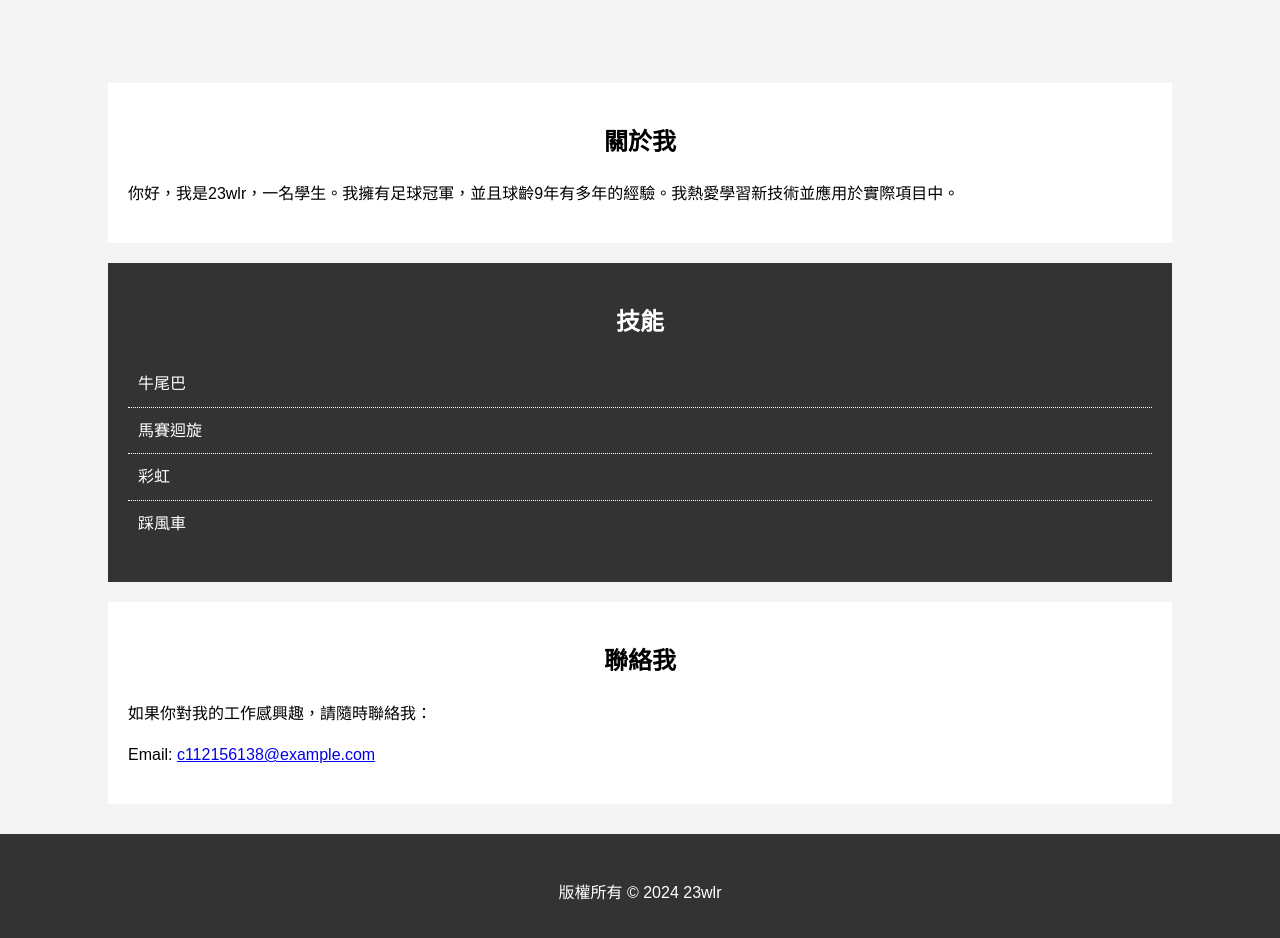
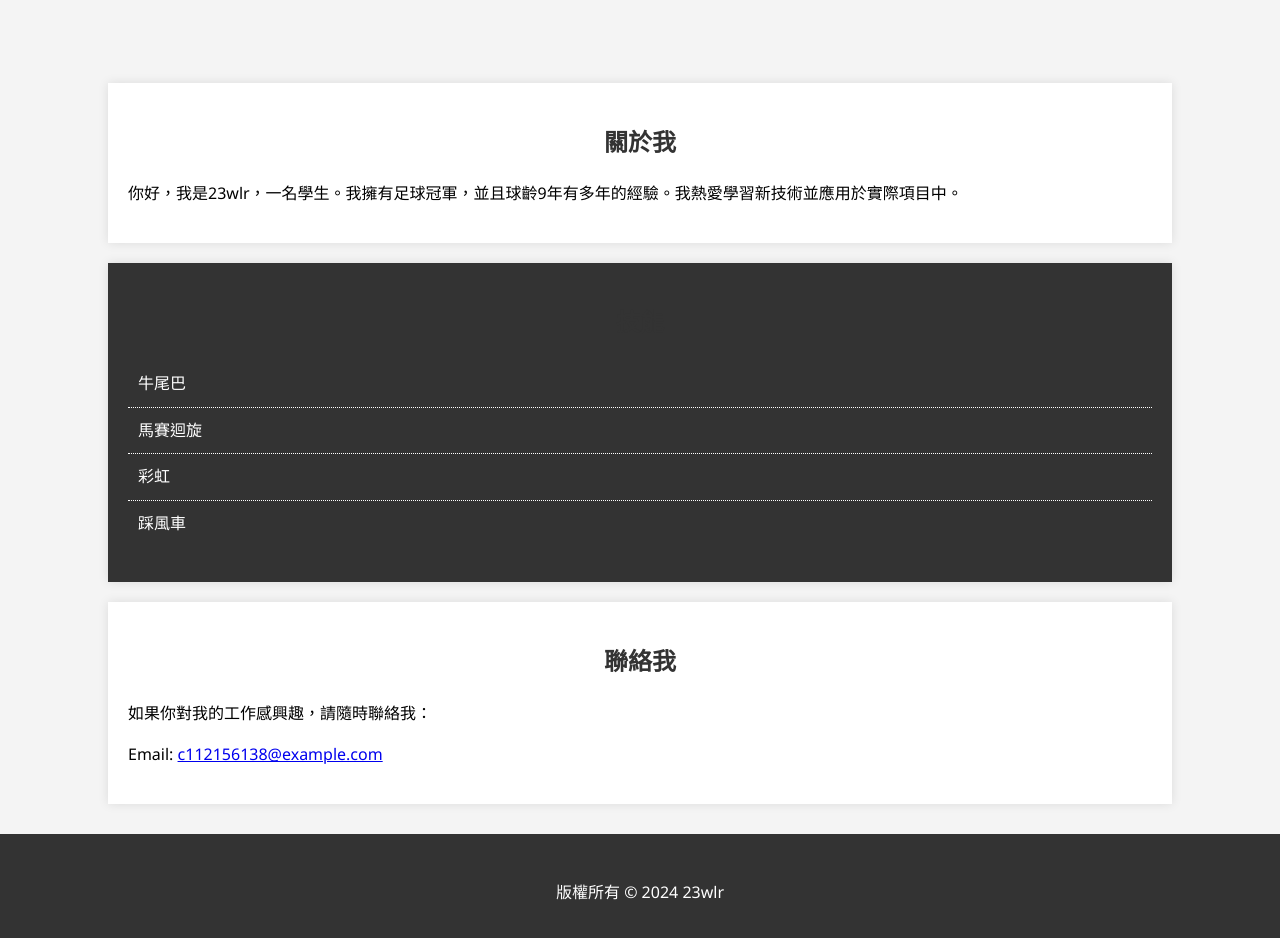
Before and after one commit to 23wlr/23wlr.github.io, a plain HTML site: page index.html in a window 1280 px wide. Shown: the part 440-1378 px from the top of the page. Drawn offline with Linux system fonts and the light colour scheme.

Commit message:
my personal homepage

```diff
--- a/index.html
+++ b/index.html
@@ -6,7 +6,7 @@
     <title>個人簡介</title>
     <style>
         body {
-            font-family: Arial, sans-serif;
+            font-family: 'Segoe UI', Tahoma, Geneva, Verdana, sans-serif;
             line-height: 1.6;
             margin: 0;
             padding: 0;
@@ -63,25 +63,22 @@
         .showcase p {
             font-size: 20px;
         }
-        .bio {
+        .bio, .skills, .contact {
             padding: 20px;
             background: #fff;
             margin-top: 20px;
+            box-shadow: 0 0 10px rgba(0, 0, 0, 0.1);
         }
-        .bio h2 {
+        .bio h2, .skills h2, .contact h2 {
             text-align: center;
+            color: #333;
         }
-        .bio p {
+        .bio p, .contact p {
             text-align: justify;
         }
         .skills {
             background: #333;
             color: #fff;
-            padding: 20px;
-            margin-top: 20px;
-        }
-        .skills h2 {
-            text-align: center;
         }
         .skills ul {
             list-style: none;
@@ -141,7 +138,7 @@
         </ul>
     </section>
 
-    <section id="contact" class="bio container">
+    <section id="contact" class="contact container">
         <h2>聯絡我</h2>
         <p>如果你對我的工作感興趣，請隨時聯絡我：</p>
         <p>Email: <a href="mailto:c112156138@example.com">c112156138@example.com</a></p>
```
